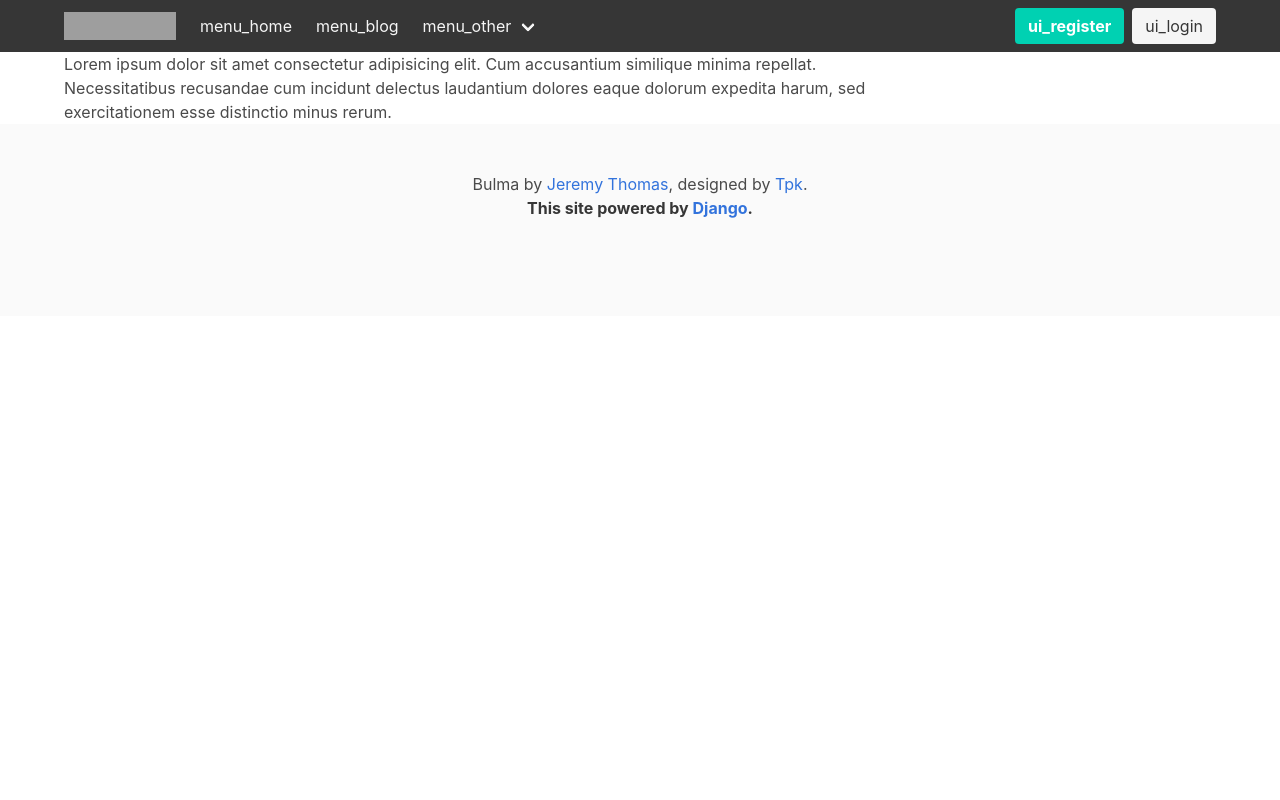
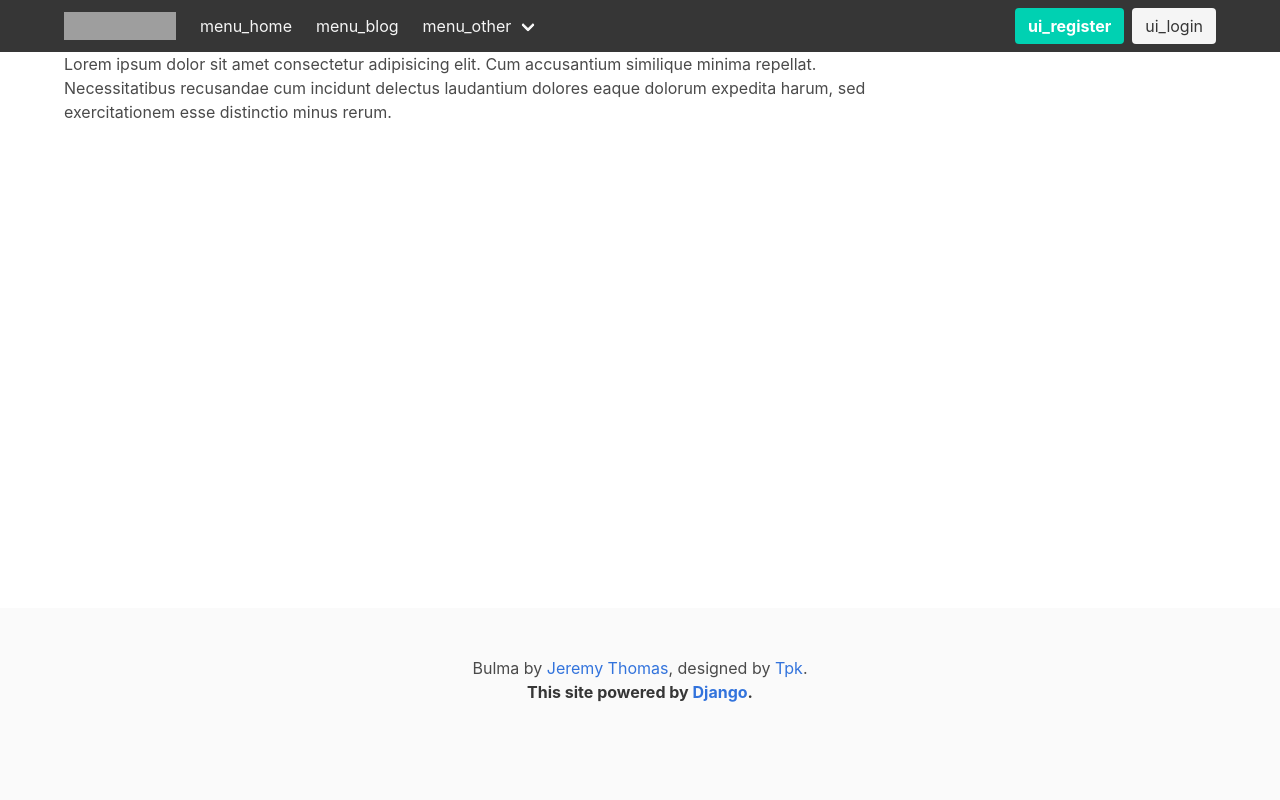
Before and after one commit to BmB-b/Webber, a Django app: page / in a window 1280 px wide. Run offline with Django 3.2, Linux system fonts and the light colour scheme; data that the repository does not hold is empty; some libraries are stand-ins or nearby versions; grey boxes are pictures that could not be loaded.

Commit message:
Fix sticky footer

```diff
--- a/static/css/style.css
+++ b/static/css/style.css
@@ -1,3 +1,28 @@
-#id_gender li{ display: inline-block; }
-.django-ckeditor-widget{ width: 100%; }
-.bulma-datepicker{ z-index: 999 !important; }
+/* Main styles */
+
+html,
+body {
+  height: 100%;
+}
+body {
+  display: flex;
+  flex-direction: column;
+}
+.container {
+  flex: 1 0 auto;
+}
+.footer {
+  flex-shrink: 0;
+}
+
+/* Miscellaneous */
+
+#id_gender li {
+  display: inline-block;
+}
+.django-ckeditor-widget {
+  width: 100%;
+}
+.bulma-datepicker {
+  z-index: 999 !important;
+}
```
